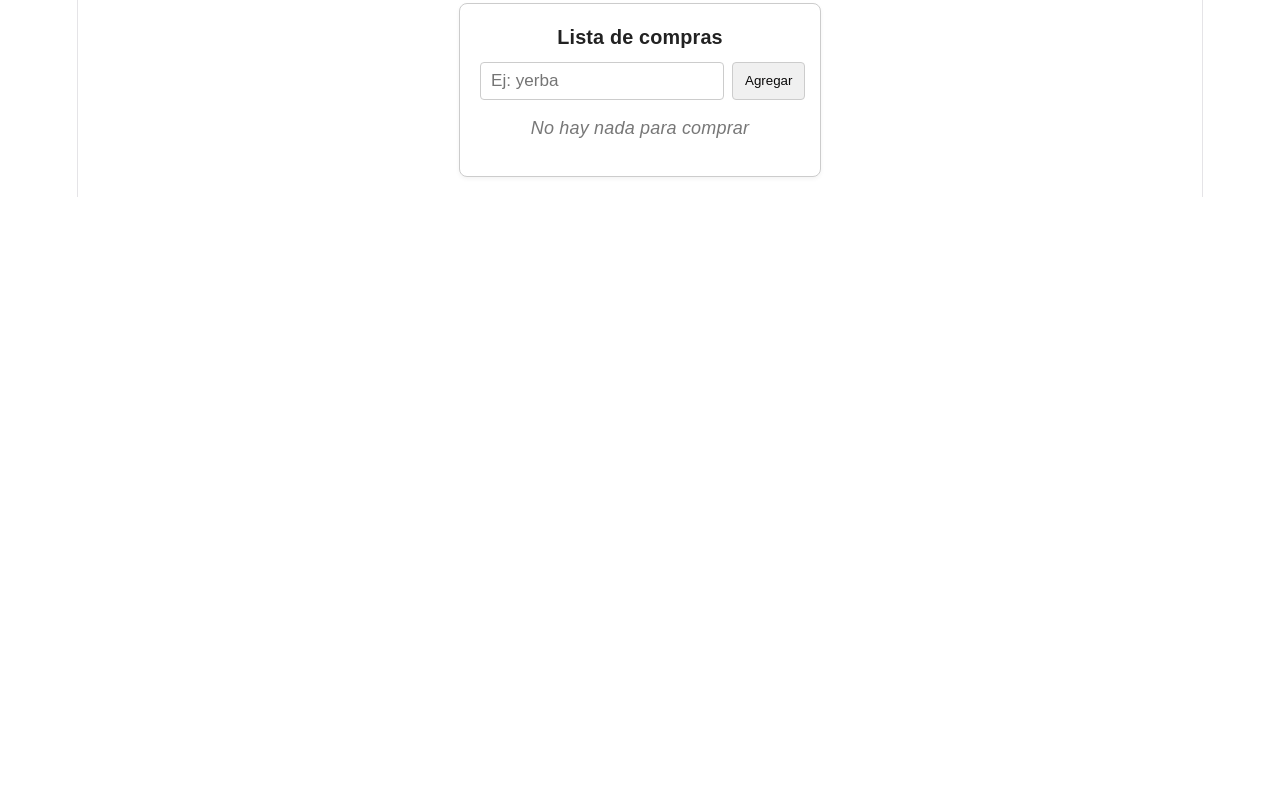
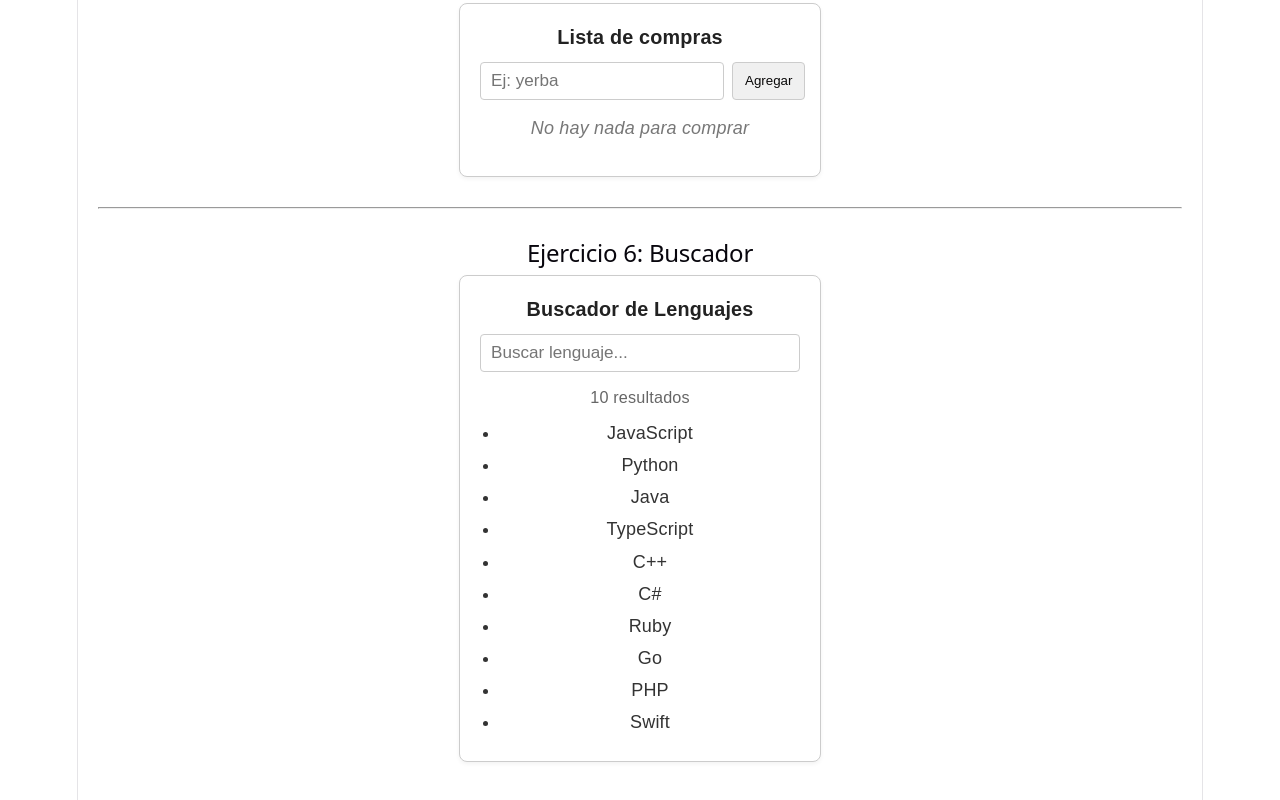
Before and after one commit to alevittori/tps_frontend_utn, a React (Vite) app in the folder practica-react/: page / in a window 1280 px wide. Shown: the part 1157-1957 px from the top of the page. Before the commit the page ends 1354 px from the top, so only its background shows below. Built offline with nearby package versions, Linux system fonts and the light colour scheme.

Commit message:
ejercicio 6 Buscador. Creamos componente y lo mostrmaos en la app

```diff
--- a/practica-react/src/App.tsx
+++ b/practica-react/src/App.tsx
@@ -3,6 +3,7 @@ import { Producto } from './components/Producto';
 import { Contador } from './components/Contador';
 import { PreguntaRespuesta } from './components/PreguntaREspuesta';
 import { ListaCompras } from './components/LIstaCompra';
+import { Buscador } from './components/Buscador';
 import './App.css'
 import { ConversorTemperatura } from './components/ConversonTemperatura';
 
@@ -51,6 +52,14 @@ function App() {
         <h2>Ejercicio 5: Lista de compras</h2>
         <ListaCompras />
       </section>
+
+      <hr style={{ margin: '30px 0' }} />
+
+      <section style={{ marginBottom: '40px' }}>
+        <h2>Ejercicio 6: Buscador</h2>
+        <Buscador />
+      </section>
+
 
     </main>
   );
--- /dev/null
+++ b/practica-react/src/components/Buscador.tsx
@@ -0,0 +1,69 @@
+
+import { useState } from 'react';
+
+const LENGUAJES = [
+  'JavaScript',
+  'Python',
+  'Java',
+  'TypeScript',
+  'C++',
+  'C#',
+  'Ruby',
+  'Go',
+  'PHP',
+  'Swift',
+];
+
+export function Buscador() {
+  const [busqueda, setBusqueda] = useState<string>('');
+
+  // Filtramos la lista pasando ambos textos a minúsculas para ignorar mayúsculas/minúsculas
+  const lenguajesFiltrados = LENGUAJES.filter((lenguaje) =>
+    lenguaje.toLowerCase().includes(busqueda.toLowerCase())
+  );
+
+  return (
+    <div style={{
+      border: '1px solid #ccc',
+      padding: '20px',
+      borderRadius: '8px',
+      width: '320px',
+      margin: '0 auto',
+      backgroundColor: '#fff',
+      boxShadow: '0 2px 4px rgba(0,0,0,0.05)'
+    }}>
+      <h3 style={{ margin: '0 0 12px 0', fontSize: '1.1rem', color: '#222', textAlign: 'center' }}>
+        Buscador de Lenguajes
+      </h3>
+
+      <div style={{ marginBottom: '12px' }}>
+        <input
+          type="text"
+          value={busqueda}
+          onChange={(e) => setBusqueda(e.target.value)}
+          placeholder="Buscar lenguaje..."
+          style={{
+            width: '100%',
+            padding: '8px 10px',
+            fontSize: '0.95rem',
+            borderRadius: '4px',
+            border: '1px solid #ccc',
+            boxSizing: 'border-box'
+          }}
+        />
+      </div>
+
+      <p style={{ fontSize: '0.9rem', color: '#666', marginBottom: '10px' }}>
+        {lenguajesFiltrados.length} {lenguajesFiltrados.length === 1 ? 'resultado' : 'resultados'}
+      </p>
+
+      <ul style={{ listStyleType: 'disc', paddingLeft: '20px', margin: '0' }}>
+        {lenguajesFiltrados.map((lenguaje) => (
+          <li key={lenguaje} style={{ marginBottom: '6px', color: '#333' }}>
+            {lenguaje}
+          </li>
+        ))}
+      </ul>
+    </div>
+  );
+}
```
